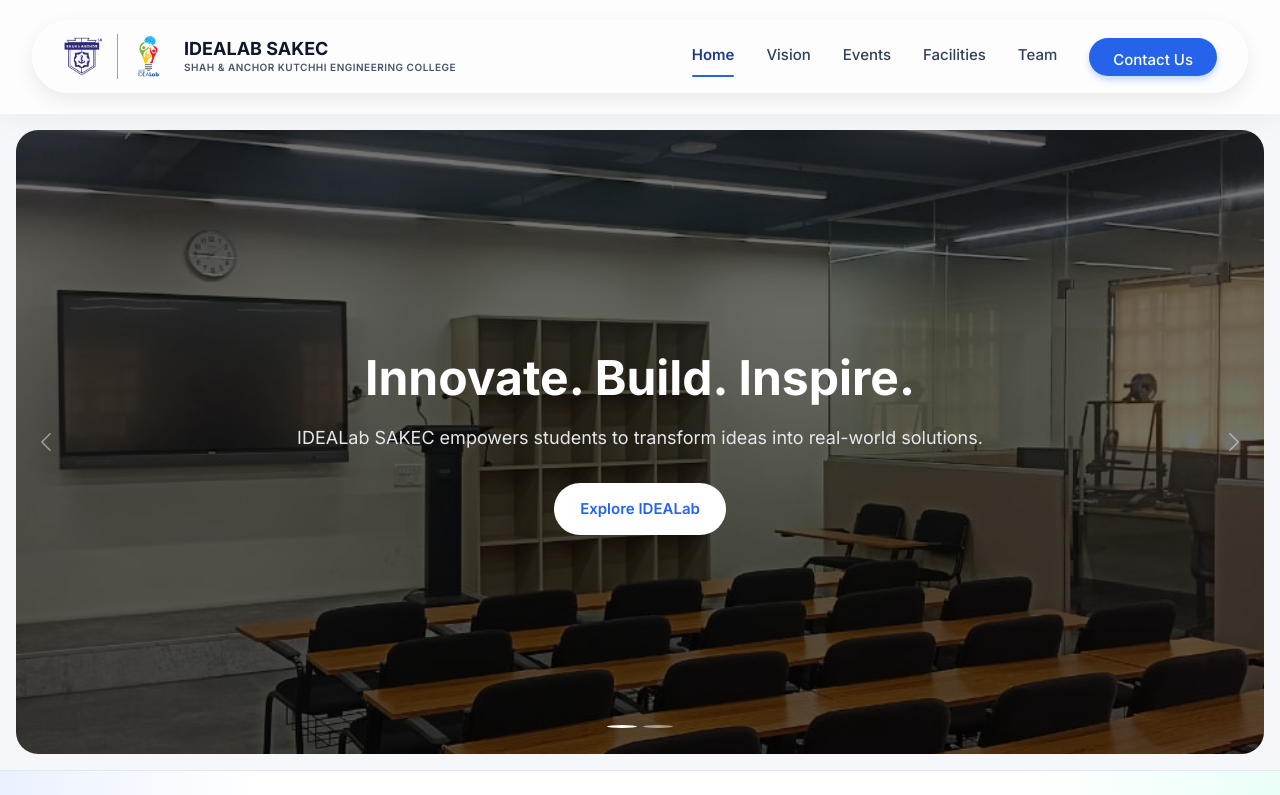
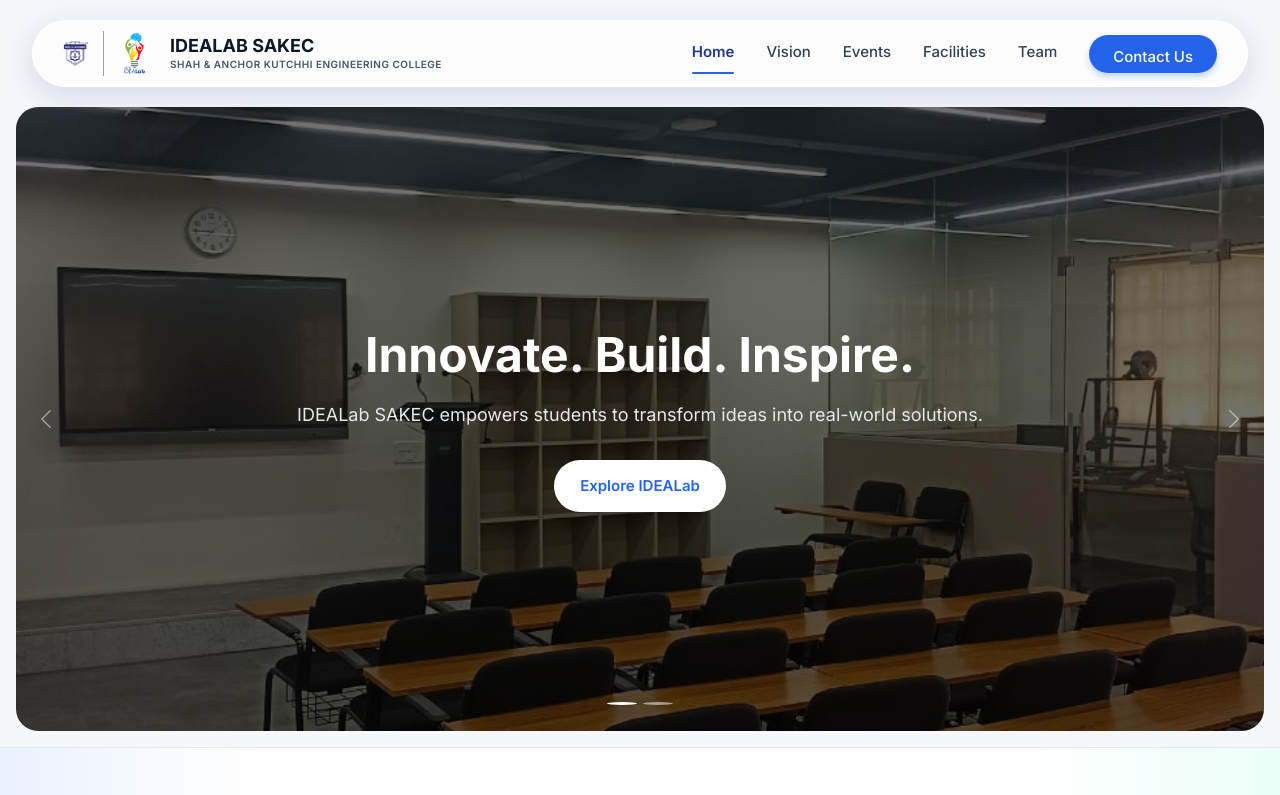
Before and after one commit to Tanish-29005/IdeaLab, a React (Create React App) app: page / in a window 1280 px wide. Shown: the top 795 px of the page. Built offline with nearby package versions, Linux system fonts and the light colour scheme.

Commit message:
style: update navbar to floating glass pill and fix spacing

```diff
--- a/src/components/Navbar.css
+++ b/src/components/Navbar.css
@@ -1,45 +1,46 @@
-/* 1. Main Wrapper: The Glass Effect */
+/* 1. Main Wrapper: Invisible Layout Container */
 .navbar-wrapper {
-  /* Sticky: Pushes content down but sticks on scroll */
+  /* Layout & Positioning */
   position: sticky;
-  top: 0;
+  top: 20px; /* Adds a gap from the top of the browser for a floating look */
   z-index: 1000;
   width: 100%;
-  padding: 20px 0;
 
-  /* Glassmorphism Background */
-  background: rgba(255, 255, 255, 0.75); /* 75% opacity white */
-  backdrop-filter: blur(16px);            /* Heavy blur for frosted look */
-  -webkit-backdrop-filter: blur(16px);    /* Safari support */
-
-  /* Border to define the bottom edge */
-  border-bottom: 1px solid rgba(255, 255, 255, 0.5);
-  box-shadow: 0 4px 30px rgba(0, 0, 0, 0.05); /* Soft shadow */
+  /* Make the wrapper transparent so only the pill is visible */
+  background: transparent;
+  box-shadow: none;
+  border: none;
+  padding: 0; /* Remove padding to let the pill float naturally */
 
   display: flex;
   justify-content: center;
-
+  margin-bottom: 40px;
 }
 
-/* 2. Inner Container: Transparent & Clean */
+/* 2. Inner Container: THE GLASS PILL */
 .navbar-inner {
   width: 95%;
   max-width: 1350px;
 
-  /* Transparent bg so the wrapper's glass effect shows through */
-  background: transparent;
+  /* GLASS EFFECT MOVED HERE */
+  background: rgba(255, 255, 255, 0.75); /* Semi-transparent white */
+  backdrop-filter: blur(16px);            /* heavy blur */
+  -webkit-backdrop-filter: blur(16px);    /* Safari support */
 
-  /* Optional: faint white border to define the 'pill' shape subtly */
-  border: 1px solid rgba(255, 255, 255, 0.6);
-  border-radius: 50px;
-  padding: 8px 30px;
+  /* Shape & Borders */
+  border-radius: 50px; /* The Curve */
+  border: 1px solid rgba(255, 255, 255, 0.6); /* Glassy Edge */
 
+  /* Shadow to make it pop off the page */
+  box-shadow: 0 8px 32px 0 rgba(31, 38, 135, 0.15);
+
+  padding: 10px 30px;
   display: flex;
   align-items: center;
   justify-content: space-between;
 }
 
-/* --- The rest stays exactly the same --- */
+/* --- Rest of the Content Styles (Unchanged) --- */
 
 /* Left Section */
 .nav-left {
@@ -48,11 +49,11 @@
   gap: 15px;
 }
 
-.nav-logo { height: 55px; width: auto; }
+.nav-logo { height: 35px; width: auto; }
 .nav-logo-idea { height: 45px; width: auto; }
 
 .nav-logo + .nav-logo-idea {
-  border-left: 1px solid #94a3b8; /* Slightly darker line for contrast on glass */
+  border-left: 1px solid #94a3b8;
   padding-left: 15px;
 }
 
@@ -91,7 +92,7 @@
   text-decoration: none;
   font-size: 15px;
   font-weight: 500;
-  color: #334155; /* Slightly darker for better readability on glass */
+  color: #334155;
   position: relative;
   transition: color 0.2s ease;
 }
```
